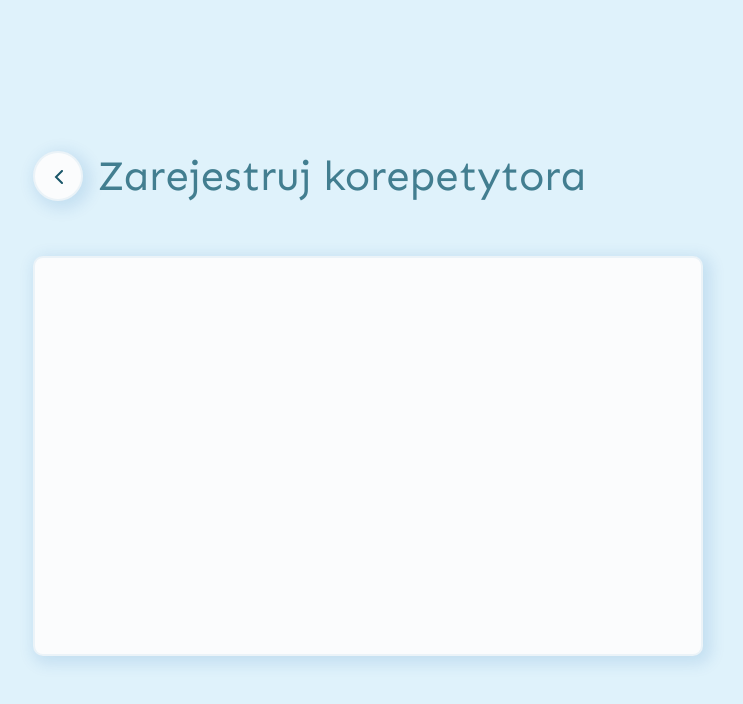
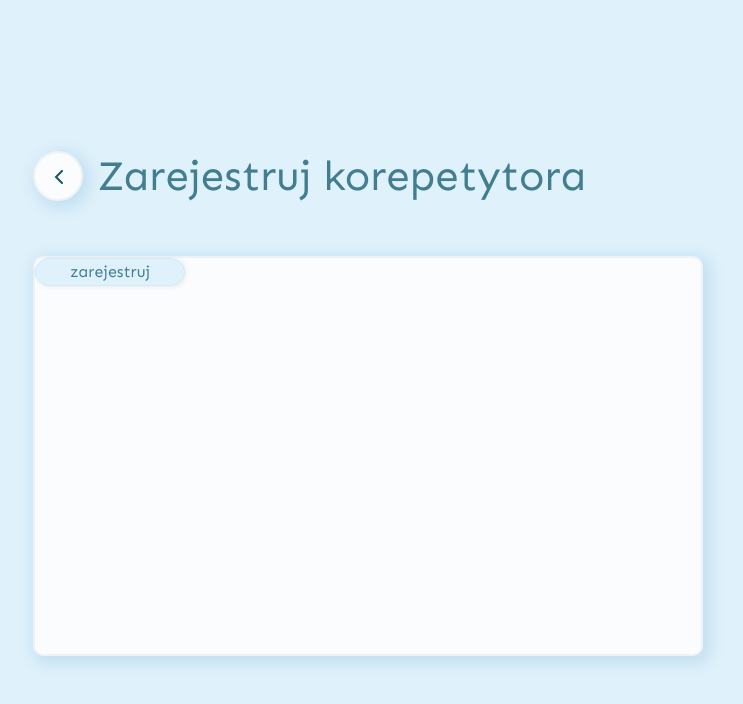
Before and after one commit to Web-Korki/Web-Korki, a React (Create React App) app in the folder app/: page /volunteer_register in a window 1280 px wide. Shown: the top 704 px of the page, without its empty margins (80-823 px from the left). Built offline with nearby package versions, Linux system fonts and the light colour scheme.

Commit message:
cleaning up

```diff
--- a/app/src/core/volunteerRegister/containers/VolunteerRegister.jsx
+++ b/app/src/core/volunteerRegister/containers/VolunteerRegister.jsx
@@ -15,7 +15,9 @@ export const VolunteerRegister = () => {
           </div>
           <div className="d-flex justify-content-center">
             <div>
-              <StyledVolunteerRegister></StyledVolunteerRegister>
+              <StyledVolunteerRegister>
+                <StyledBlueButton>zarejestruj</StyledBlueButton>
+              </StyledVolunteerRegister>
             </div>
           </div>
         </div>
```
